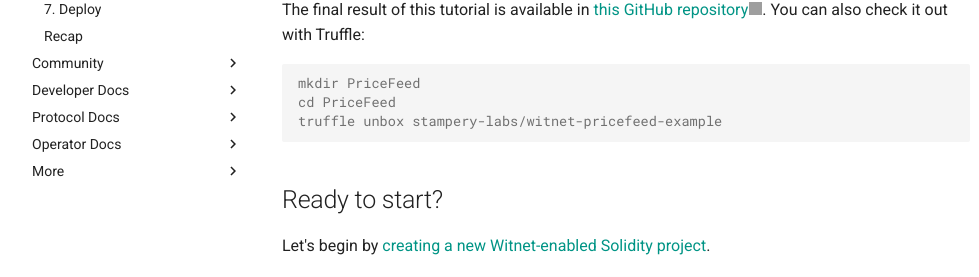
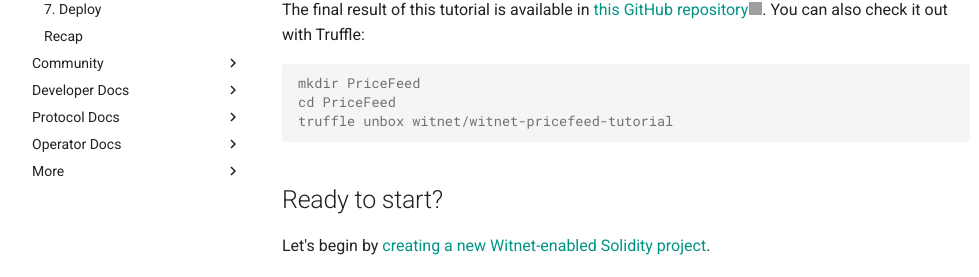
Before and after one commit to witnet/documentation, an MkDocs documentation site: the page built from docs/tutorials/bitcoin-price-feed/introduction.md, in a window 1280 px wide and 900 px high, scrolled down 788 px, cut to the strip 368-645 px from the top of the window. Shown: the whole strip, without its empty margins (14-993 px from the left). Built offline with MkDocs 1.6.1 and Material for MkDocs 9.7.7, drawn with Linux system fonts in a browser that asks for light colours; comment, search, counter and statistics services are not loaded; grey boxes are pictures that could not be loaded.

Commit message:
fix: modify tutorial path

````diff
--- a/docs/tutorials/bitcoin-price-feed/introduction.md
+++ b/docs/tutorials/bitcoin-price-feed/introduction.md
@@ -47,7 +47,7 @@ Truffle:
 ```console
 mkdir PriceFeed
 cd PriceFeed
-truffle unbox stampery-labs/witnet-pricefeed-example
+truffle unbox witnet/witnet-pricefeed-tutorial
 ```
 
 ## Ready to start?
````
